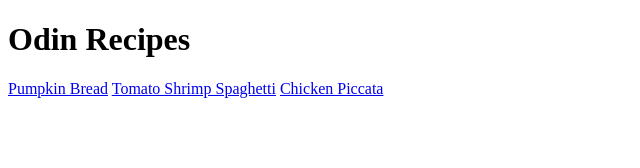
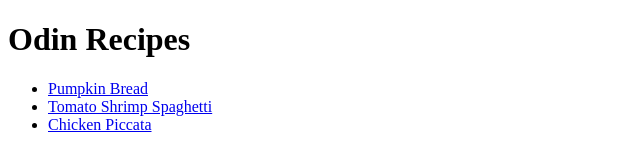
Before and after one commit to pseudacris/odin-recipes, a plain HTML site: page index.html in a window 1280 px wide. Shown: the whole page, without its empty margins (0-640 px from the left). Drawn offline with Linux system fonts and the light colour scheme.

Commit message:
Put recipe links in unordered list

```diff
--- a/index.html
+++ b/index.html
@@ -7,8 +7,11 @@
 
     <body>
         <h1>Odin Recipes</h1>
-        <a href="recipes/pumpkinbread.html">Pumpkin Bread</a>
-        <a href="recipes/shrimpspaghetti.html">Tomato Shrimp Spaghetti</a>
-        <a href="recipes/chickenpiccata.html">Chicken Piccata</a>
-    </body>
+            <ul>
+                <li><a href="recipes/pumpkinbread.html">Pumpkin Bread</a></li>
+                <li><a href="recipes/shrimpspaghetti.html">Tomato Shrimp Spaghetti</a></li>
+                <li><a href="recipes/chickenpiccata.html">Chicken Piccata</a></li>
+            </ul>
+
+      </body>
 </html>
```
